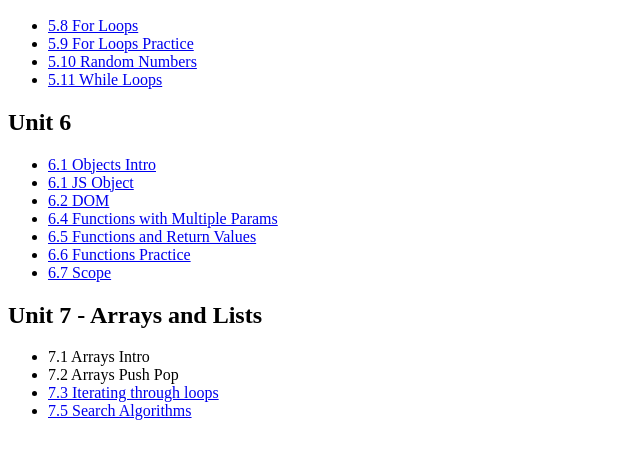
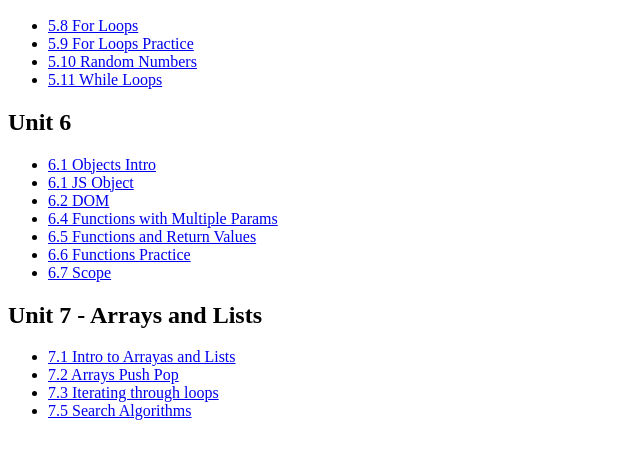
Before and after one commit to shaka1019/Reference-Website, a plain HTML site: page index.html in a window 1280 px wide. Shown: the part 110-568 px from the top of the page, without its empty margins (0-640 px from the left). Drawn offline with Linux system fonts and the light colour scheme.

Commit message:
completed index

```diff
--- a/index.html
+++ b/index.html
@@ -36,8 +36,8 @@
     <section>
       <h2>Unit 7 - Arrays and Lists</h2>
       <ul>
-        <li><a href="7.1-arrays-intro.html"></a>7.1 Arrays Intro</li>
-        <li><a href="7.2-arrays-push-pop.html"></a>7.2 Arrays Push Pop</li>
+        <li><a href="7.1-arrays-intro.html">7.1 Intro to Arrayas and Lists</a></li>
+        <li><a href="7.2-arrays-push-pop.html">7.2 Arrays Push Pop</a></li>
         <li><a href="7.3-array-for-loops.html">7.3 Iterating through loops</a></li>
         <li><a href="7.5-search-algorithms.html">7.5 Search Algorithms</a></li>
       </ul>
```
